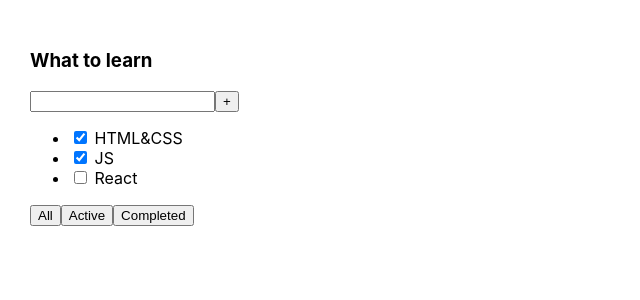
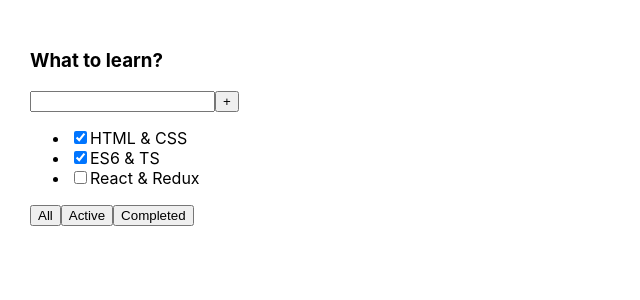
Before and after one commit to AlekseiBestuzhev/to-do-list, a React (Create React App) app: page / in a window 1280 px wide. Shown: the top 300 px of the page, without its empty margins (0-640 px from the left). Built offline with nearby package versions, Linux system fonts and the light colour scheme.

Commit message:
upd: to-do-list create components and throw props with arrays

```diff
--- a/src/App.tsx
+++ b/src/App.tsx
@@ -1,26 +1,17 @@
 import React from 'react';
 import './App.css';
+import Todolist, {TaskType} from "./Todolist";
 
 function App() {
+    const toDoListTitle = 'What to learn?';
+    const tasks: Array<TaskType> = [
+        {id: 1, title: 'HTML & CSS', isDone: true},
+        {id: 2, title: 'ES6 & TS', isDone: true},
+        {id: 3, title: 'React & Redux', isDone: false}
+    ]
     return (
         <div className="App">
-            <div>
-                <h3>What to learn</h3>
-                <div>
-                    <input/>
-                    <button>+</button>
-                </div>
-                <ul>
-                    <li><input type="checkbox" checked={true}/> <span>HTML&CSS</span></li>
-                    <li><input type="checkbox" checked={true}/> <span>JS</span></li>
-                    <li><input type="checkbox" checked={false}/> <span>React</span></li>
-                </ul>
-                <div>
-                    <button>All</button>
-                    <button>Active</button>
-                    <button>Completed</button>
-                </div>
-            </div>
+            <Todolist title={toDoListTitle} tasks={tasks}/>
         </div>
     );
 }
--- /dev/null
+++ b/src/Todolist.tsx
@@ -0,0 +1,52 @@
+import React from 'react';
+
+type TodolistPropsType = {
+    title: string
+    tasks: TaskType[]
+}
+
+export type TaskType = {
+    id: number
+    title: string
+    isDone: boolean
+}
+
+const Todolist = (props: TodolistPropsType) => {
+    const tasksIms: JSX.Element | JSX.Element[] = props.tasks.length
+        ?   props.tasks.map((task) => {
+            return (
+                <li>
+                    <input type="checkbox" checked={task.isDone}/>
+                    <span>{task.title}</span>
+                </li>)
+            } )
+        : <span>Your task list is empty</span>
+
+    return (
+        <div>
+            <h3>{props.title}</h3>
+            <div>
+                <input/>
+                <button>+</button>
+            </div>
+            <ul>
+                <li>
+                    <input type="checkbox" checked={props.tasks[0].isDone}/>
+                    <span>{props.tasks[0].title}</span></li>
+                <li>
+                    <input type="checkbox" checked={props.tasks[1].isDone}/>
+                    <span>{props.tasks[1].title}</span></li>
+                <li>
+                    <input type="checkbox" checked={props.tasks[2].isDone}/>
+                    <span>{props.tasks[2].title}</span></li>
+            </ul>
+            <div>
+                <button>All</button>
+                <button>Active</button>
+                <button>Completed</button>
+            </div>
+        </div>
+    );
+};
+
+export default Todolist;
```
